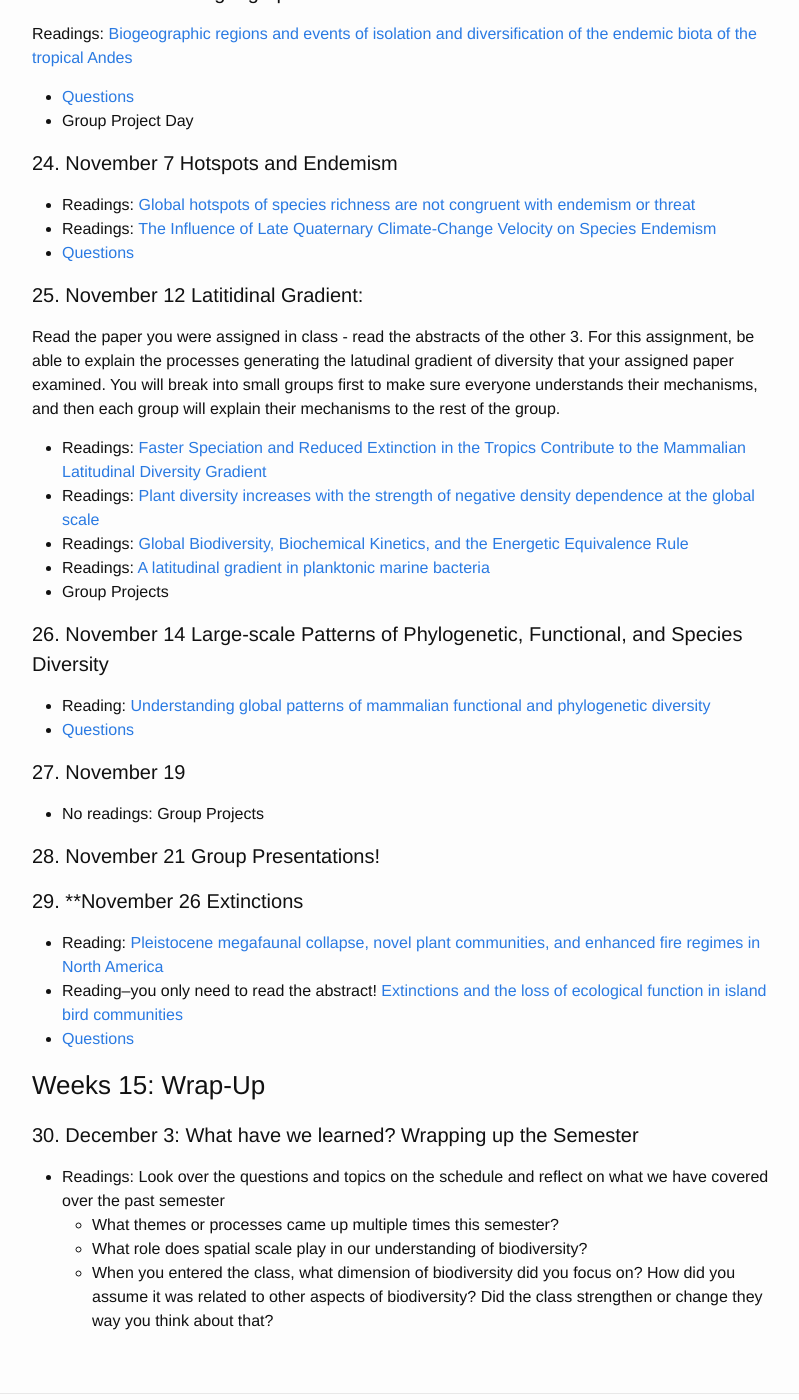
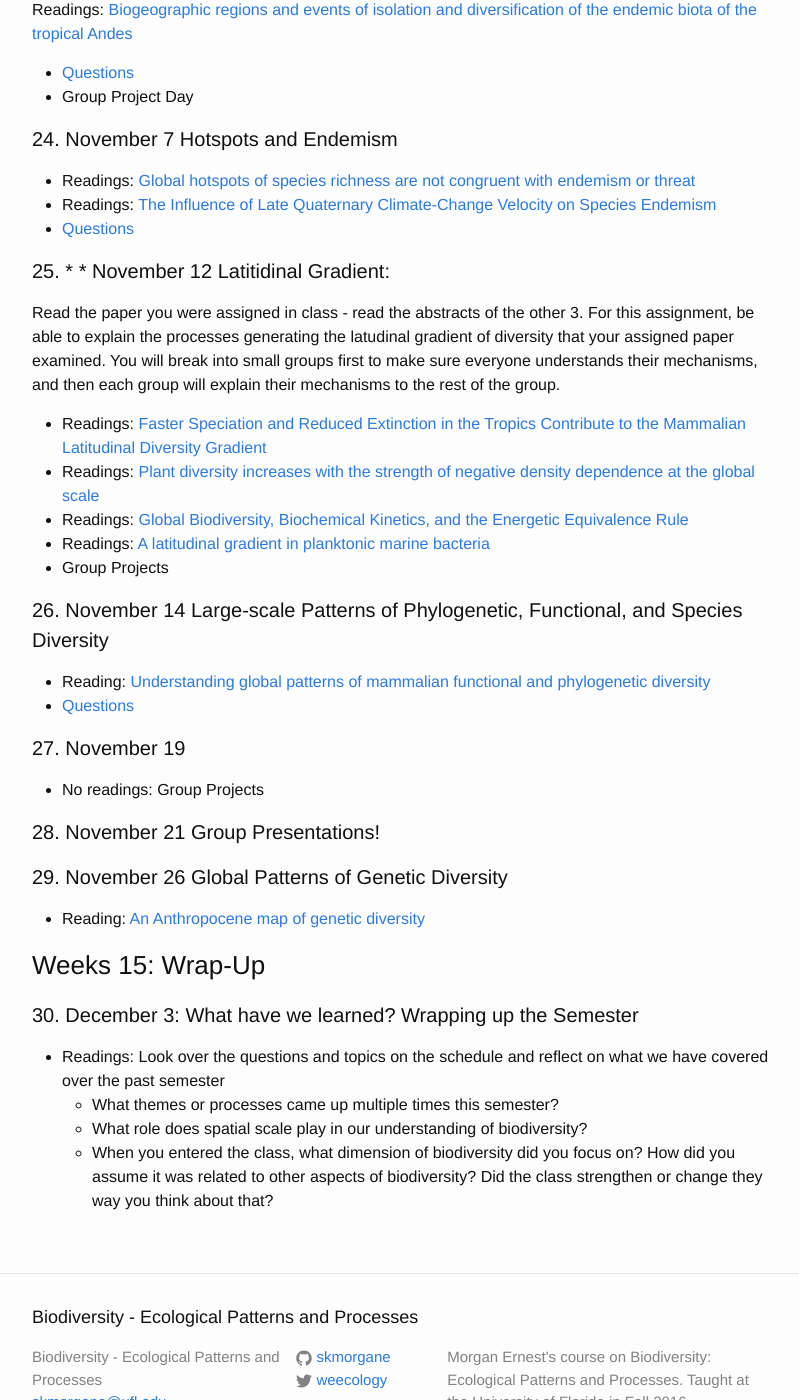
Before and after one commit to skmorgane/biodiversity-course, a Jekyll site: the page built from schedule.md, in a window 1280 px wide and 1400 px high, scrolled down 4221 px. Shown: the whole window, without its empty margins (238-1037 px from the left). Built offline with Jekyll 4.4.1, drawn with Linux system fonts in a browser that asks for light colours; some of the changed text lies outside the part shown.

Commit message:
Change readings
Swaps readings for SAR. Removes extinction topic,adds genetic diversity and reading for that topic

```diff
--- a/schedule.md
+++ b/schedule.md
@@ -123,15 +123,13 @@
 * Group Projects
 
 #### 21. October 29 Species-Area Relationships
-* Reading: species-area relationship frankenpaper (emailed to group)
-* Reading: [Analysis of an evolutionary species–area relationship](https://www.nature.com/articles/35048558)
+* Reading: [Species–area relationships are modulated by trophic rank, habitat affinity, and dispersal ability](https://doi.org/10.1890/14-0082.1)
 * [Questions]({{ site.baseurl }}/questions/SAR)
-* Class Activity: Group Projects
 
 ### Weeks 11-13 Global Biodiversity Patterns and Processes
 
 #### 22. October 31: Biogeographic Processes: Biogeographic Regions
-* * Readings: [An update on Wallace's zoogeographic regions of the World](https://doi.org/10.1126/science.1228282)
+* Readings: [An update on Wallace's zoogeographic regions of the World](https://doi.org/10.1126/science.1228282)
 * [Questions]({{ site.baseurl }}/questions/Wallace)
 
 #### 23. November 5: Biogeographic Processes: Evolution
@@ -144,7 +142,7 @@
 * Readings: [The Influence of Late Quaternary Climate-Change Velocity on Species Endemism](https://doi.org/10.1126/science.1210173)
 * [Questions]({{ site.baseurl }}/questions/Hotspots)
 
-#### 25. November 12 Latitidinal Gradient:
+#### 25. * * November 12 Latitidinal Gradient:
 Read the paper you were assigned in class - read the abstracts of the other 3. For this assignment, be able to explain the processes generating the latudinal gradient of diversity that your assigned paper examined. You will break into small groups first to make sure everyone understands their mechanisms, and then each group will explain their mechanisms to the rest of the group.
 * Readings: [Faster Speciation and Reduced Extinction in the Tropics Contribute to the Mammalian Latitudinal Diversity Gradient](https://doi.org/10.1371/journal.pbio.1001775)
 * Readings: [Plant diversity increases with the strength of negative density dependence at the global scale](https://doi.org/10.1126/science.aam5678)
@@ -161,10 +159,8 @@
 
 #### 28. November 21 Group Presentations!
 
-#### 29. **November 26 Extinctions
-* Reading: [Pleistocene megafaunal collapse, novel plant communities, and enhanced fire regimes in North America](http://science.sciencemag.org/content/326/5956/1100)
-* Reading--you only need to read the abstract! [Extinctions and the loss of ecological function in island bird communities](https://doi.org/10.1111/geb.12147)
-* [Questions]({{ site.baseurl }}/questions/extinctions)
+#### 29. November 26 Global Patterns of Genetic Diversity
+* Reading: [An Anthropocene map of genetic diversity](https://doi.org/10.1126/science.aaf4381)
 
 ### Weeks 15: Wrap-Up
 
```
